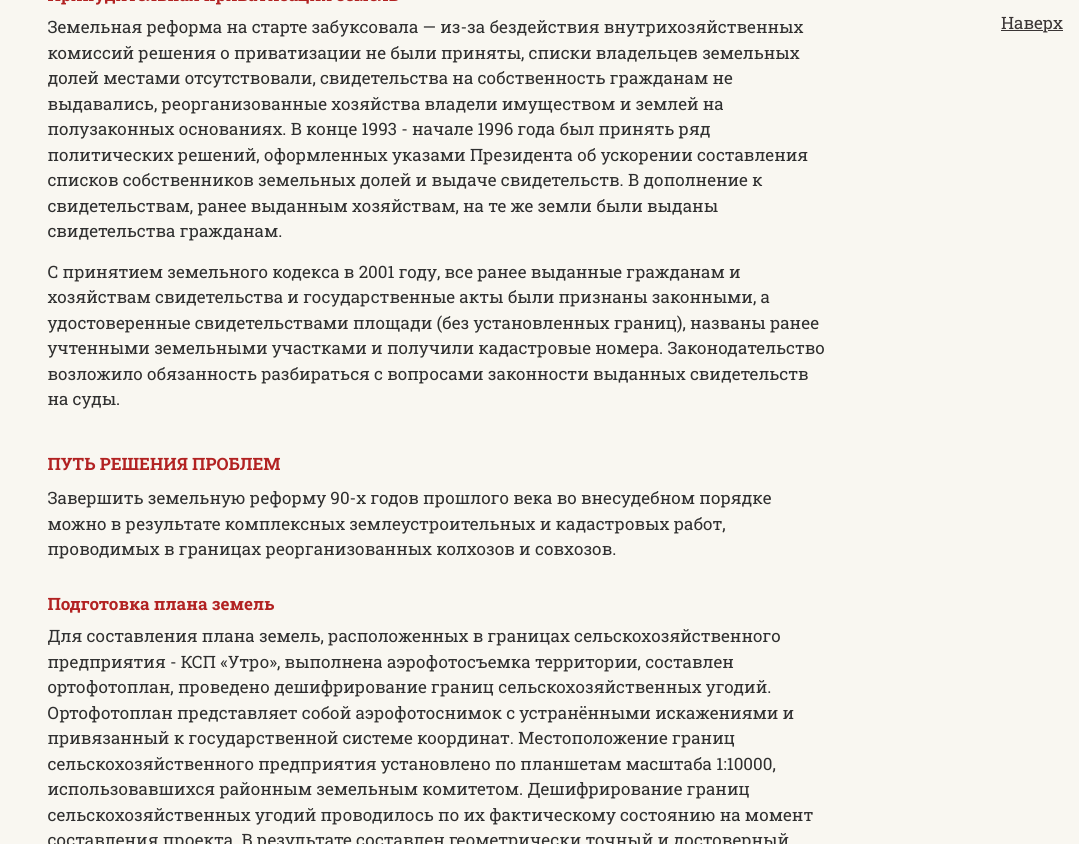
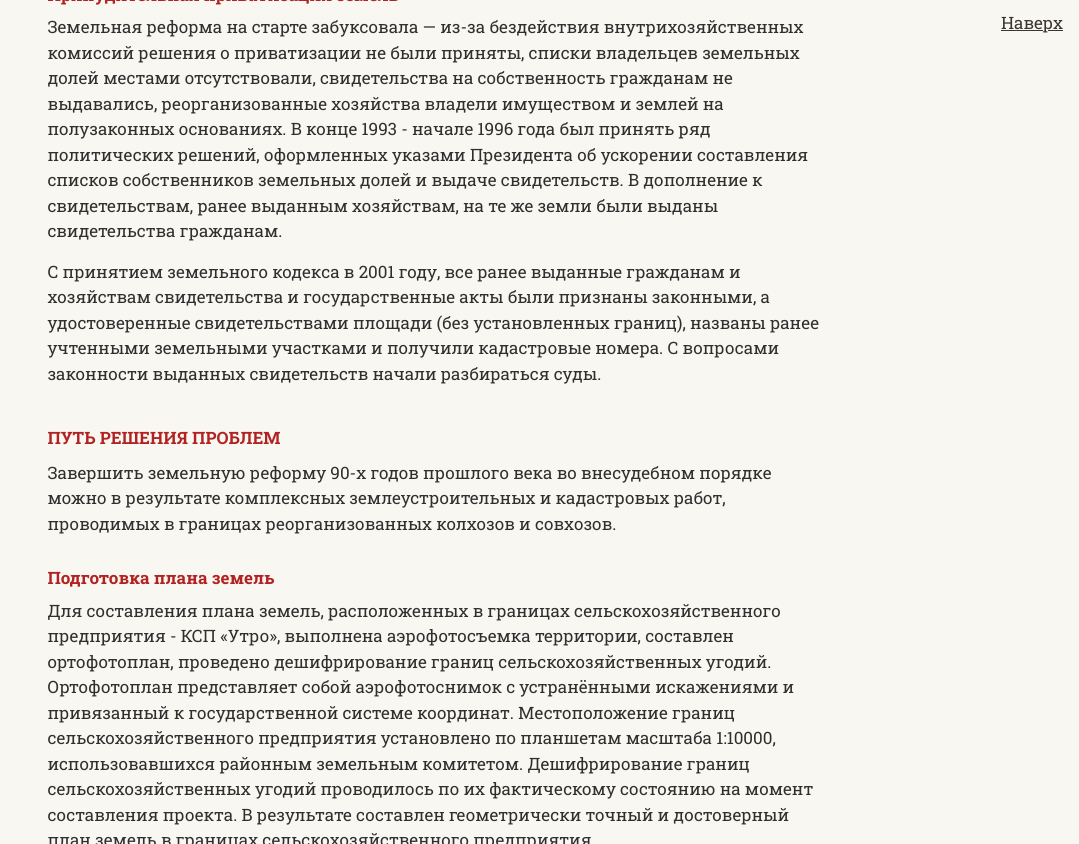
Before and after one commit to SergSi/land-use-art, a Jekyll site: the page built from _articles/2024-02-20-privatizacia.md, in a window 1280 px wide and 900 px high, scrolled down 6938 px, cut to the strip 0-844 px from the top of the window. Shown: the whole strip, without its empty margins (201-1280 px from the left). Built offline with Jekyll 4.4.1, drawn with Linux system fonts in a browser that asks for light colours; some web fonts are replaced.

Commit message:
Update 2024-02-20-privatizacia.md

```diff
--- a/_articles/2024-02-20-privatizacia.md
+++ b/_articles/2024-02-20-privatizacia.md
@@ -89,7 +89,7 @@ file-1="2024-01-02/Постановление.jpg" caption-1="Пример по
 
 Земельная реформа на старте забуксовала — из-за бездействия внутрихозяйственных комиссий решения о приватизации не были приняты, списки владельцев земельных долей местами отсутствовали, свидетельства на собственность гражданам не выдавались, реорганизованные хозяйства владели имуществом и землей на полузаконных основаниях. В конце 1993 - начале 1996 года был принять ряд политических решений, оформленных указами Президента об ускорении составления списков собственников земельных долей и выдаче свидетельств. В дополнение к свидетельствам, ранее выданным хозяйствам, на те же земли были выданы свидетельства гражданам.
 
-С принятием земельного кодекса в 2001 году, все ранее выданные гражданам и хозяйствам свидетельства и государственные акты были признаны законными, а удостоверенные свидетельствами площади (без установленных границ), названы ранее учтенными земельными участками и получили кадастровые номера. Законодательство возложило обязанность разбираться с вопросами законности выданных свидетельств на суды.
+С принятием земельного кодекса в 2001 году, все ранее выданные гражданам и хозяйствам свидетельства и государственные акты были признаны законными, а удостоверенные свидетельствами площади (без установленных границ), названы ранее учтенными земельными участками и получили кадастровые номера. С вопросами законности выданных свидетельств начали разбираться суды.
 
 # Путь решения проблем
 
```
